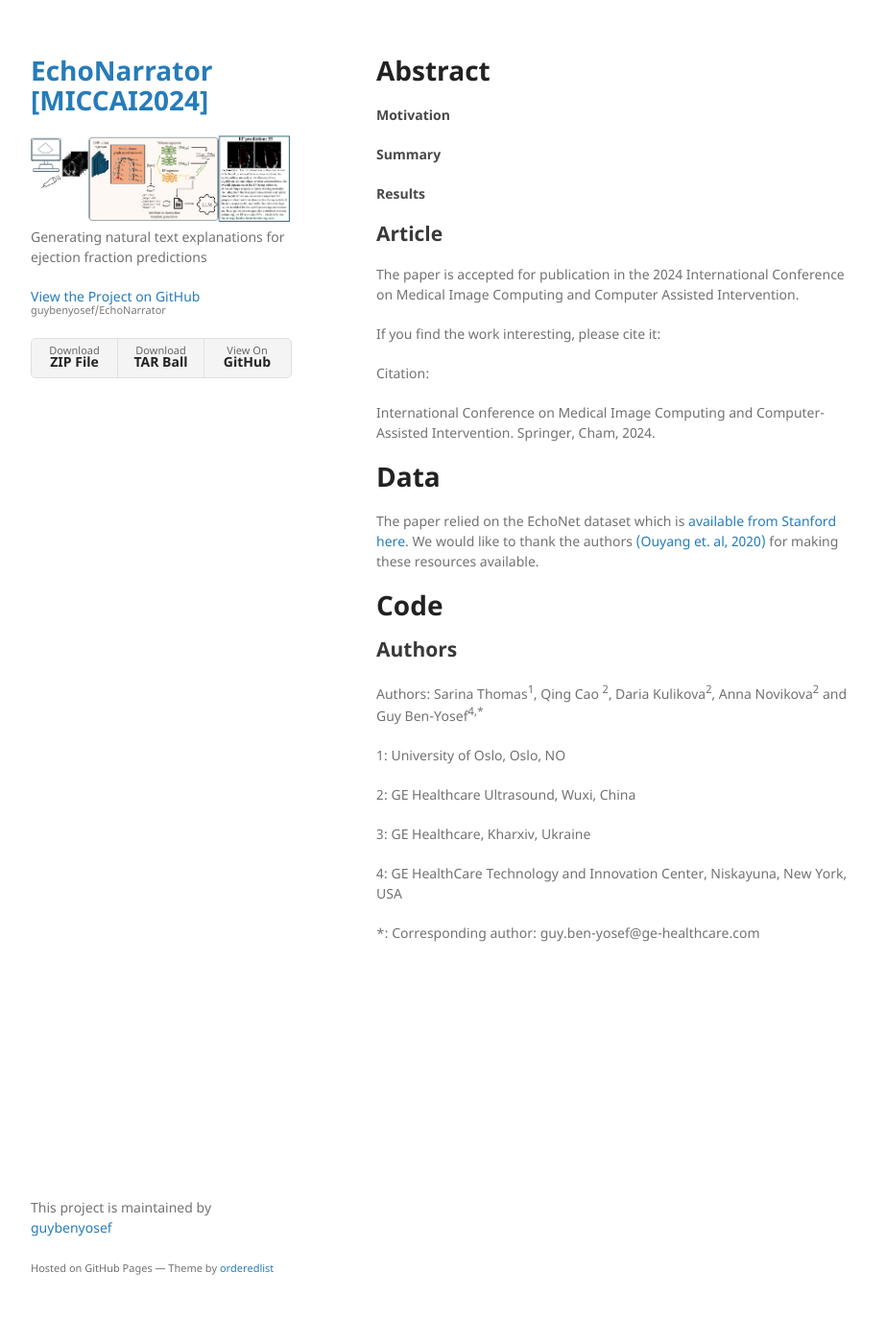
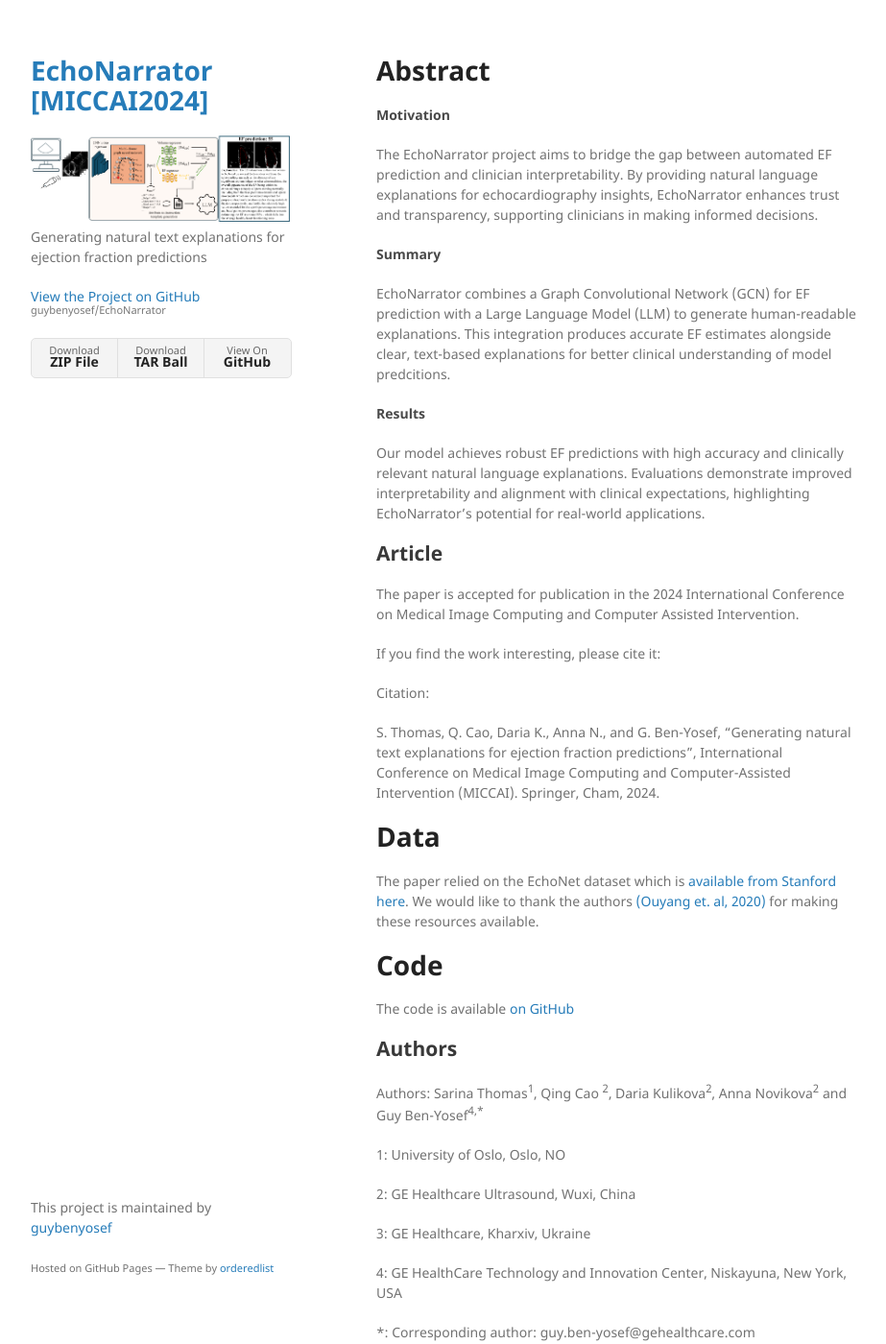
Before and after one commit to guybenyosef/EchoNarrator, a Jekyll site: the page built from docs/index.md, in a window 1280 px wide and 1400 px high. Shown: the whole window at 96% size, without its empty margins (178-1101 px from the left). Built offline with Jekyll 4.4.1, drawn with Linux system fonts in a browser that asks for light colours; our own code applies the rules of GitHub Pages for plain Markdown files.

Commit message:
Update index.md

```diff
--- a/docs/index.md
+++ b/docs/index.md
@@ -5,13 +5,13 @@ layout: default
 # Abstract
 
 #### Motivation
-
+The EchoNarrator project aims to bridge the gap between automated EF prediction and clinician interpretability. By providing natural language explanations for echocardiography insights, EchoNarrator enhances trust and transparency, supporting clinicians in making informed decisions.
 
 #### Summary
+EchoNarrator combines a Graph Convolutional Network (GCN) for EF prediction with a Large Language Model (LLM) to generate human-readable explanations. This integration produces accurate EF estimates alongside clear, text-based explanations for better clinical understanding of model predcitions.
 
-
-####  Results
-
+#### Results
+Our model achieves robust EF predictions with high accuracy and clinically relevant natural language explanations. Evaluations demonstrate improved interpretability and alignment with clinical expectations, highlighting EchoNarrator’s potential for real-world applications.
 
 ## Article
 
@@ -22,8 +22,8 @@ If you find the work interesting, please cite it:
 
 Citation:
 
-[//]:S. Thomas, Q. Cao, Daria K., Anna N., and G. Ben-Yosef, “Generating natural text explanations for ejection fraction predictions”,
-International Conference on Medical Image Computing and Computer-Assisted Intervention. Springer, Cham, 2024.
+S. Thomas, Q. Cao, Daria K., Anna N., and G. Ben-Yosef, “Generating natural text explanations for ejection fraction predictions”,
+International Conference on Medical Image Computing and Computer-Assisted Intervention (MICCAI). Springer, Cham, 2024.
 
 
 [//]: # (## Supplementary Materials)
@@ -39,7 +39,7 @@ resources available.
 
 # Code
 
-[//]:The code is available [on GitHub](https://github.com/guybenyosef/EchoNarrator)
+The code is available [on GitHub](https://github.com/guybenyosef/EchoNarrator)
 
 
 ## Authors
@@ -56,4 +56,4 @@ Anna Novikova<sup>2</sup> and Guy Ben-Yosef<sup>4,*</sup>
 
 4: GE HealthCare Technology and Innovation Center, Niskayuna, New York, USA
 
-*: Corresponding author: guy.ben-yosef@ge-healthcare.com
+*: Corresponding author: guy.ben-yosef@gehealthcare.com
```
